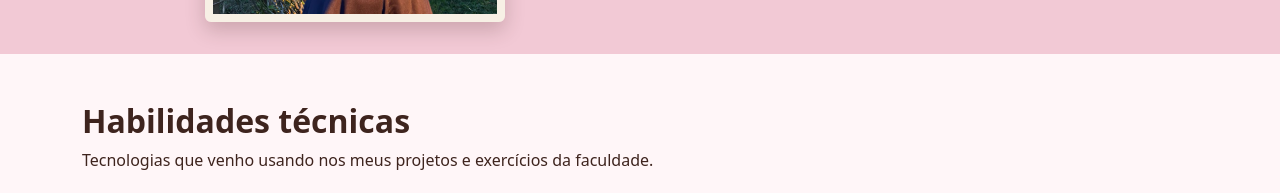
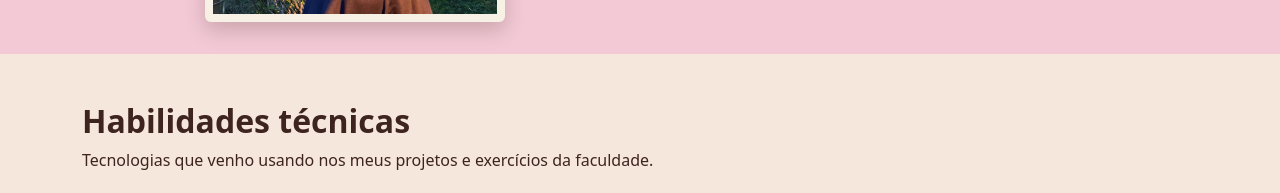
Before and after one commit to julialima005/portfolio-julia, a plain HTML site: page index.html in a window 1280 px wide. Shown: the part 1045-1238 px from the top of the page. Drawn offline with nearby package versions, Linux system fonts and the light colour scheme.

Commit message:
Toca cor de fundo de habilidades

```diff
--- a/index.html
+++ b/index.html
@@ -73,7 +73,7 @@
     </div>
 </section>
 
-<section id="habilidades" class="py-5" style="background-color: #fff6f8; color: #3e241e;">
+<section id="habilidades" class="py-5" style="background-color: #F5E7DB; color: #3e241e;">
   <div class="container">
     <h2 class="fw-bold mb-2">Habilidades técnicas</h2>
     <p class="mb-4">Tecnologias que venho usando nos meus projetos e exercícios da faculdade.</p>
```
